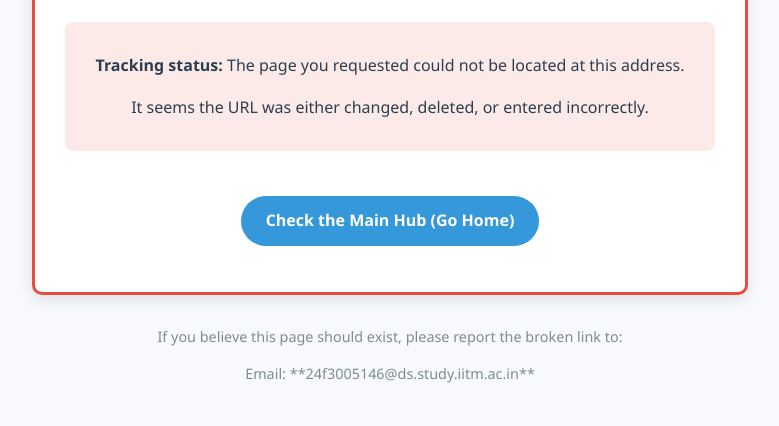
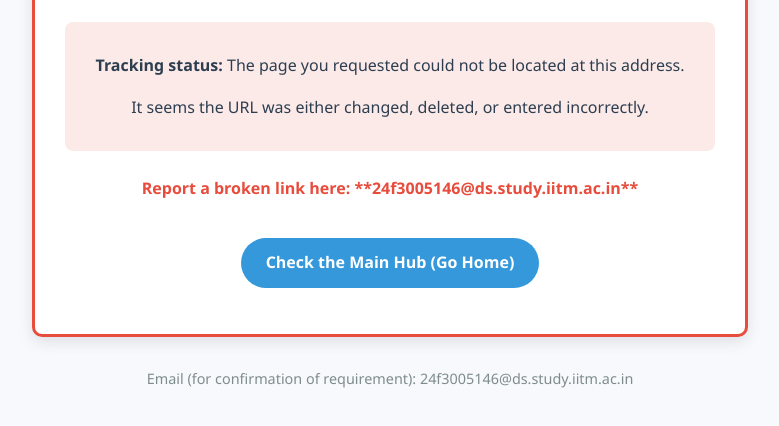
Before and after one commit to 24f3005146-coder/g1q6, a plain HTML site: page 404.html in a window 1280 px wide. Shown: the part 280-706 px from the top of the page, without its empty margins (250-1029 px from the left). Drawn offline with Linux system fonts and the light colour scheme.

Commit message:
Update 404.html

```diff
--- a/404.html
+++ b/404.html
@@ -38,6 +38,11 @@
             background-color: #fceae8;
             border-radius: 8px;
         }
+        .email-info {
+            font-weight: bold;
+            color: #e74c3c;
+            margin-bottom: 15px;
+        }
         .home-link a {
             display: inline-block;
             margin-top: 20px;
@@ -65,14 +70,17 @@
             <p>It seems the URL was either changed, deleted, or entered incorrectly.</p>
         </div>
 
+        <p class="email-info">
+            Report a broken link here: **24f3005146@ds.study.iitm.ac.in**
+        </p>
+
         <p class="home-link">
             <a href="/">Check the Main Hub (Go Home)</a>
         </p>
 
     </div>
     <footer>
-        <p>If you believe this page should exist, please report the broken link to:</p>
-        <p>Email: **24f3005146@ds.study.iitm.ac.in**</p>
+        <p>Email (for confirmation of requirement): 24f3005146@ds.study.iitm.ac.in</p>
     </footer>
 </body>
 </html>
```
